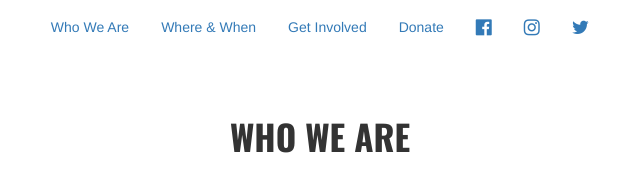
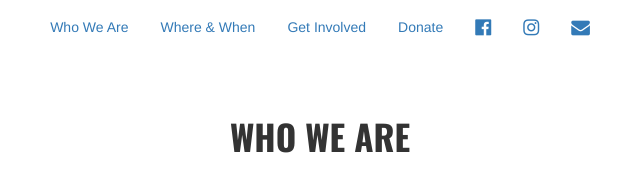
Before and after one commit to danasf/burritoprojectsf, a plain HTML site: page index.html in a window 1280 px wide. Shown: the part 431-604 px from the top of the page, 320-960 px from the left. Drawn offline with nearby package versions, Linux system fonts and the light colour scheme.

Commit message:
email link

```diff
--- a/index.html
+++ b/index.html
@@ -43,7 +43,7 @@
               <li role="presentation"><a href="https://www.gofundme.com/burritoprojectsf">Donate</a></li>
               <li role="presentation"><a href="https://facebook.com/burritoprojectsf"><i class="fa fa-facebook-official fa-lg" aria-hidden="true"></i></a></li>
               <li role="presentation"><a href="https://www.instagram.com/burritoprojectsf/"><i class="fa fa-instagram fa-lg" aria-hidden="true"></i></a></li>
-              <li role="presentation"><a href="https://twitter.com/search?f=tweets&q=%23burritoprojectsf"><i class="fa fa-twitter fa-lg" aria-hidden="true"></i></a></li>
+              <li role="presentation"><a href="mailto:burritoprojectsf@gmail.com"><i class="fa fa-envelope fa-lg" aria-hidden="true"></i></a></li>
             </ul>
           </nav>
         </div>
```
